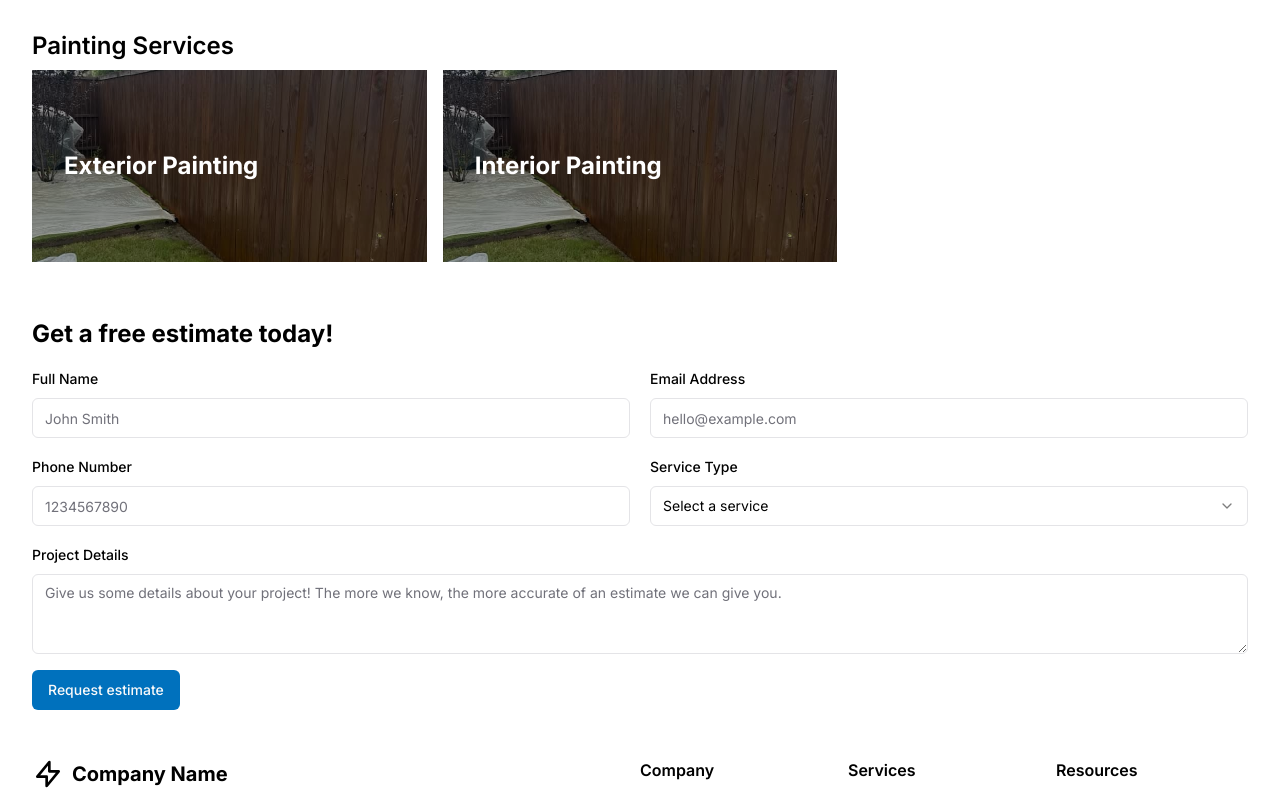
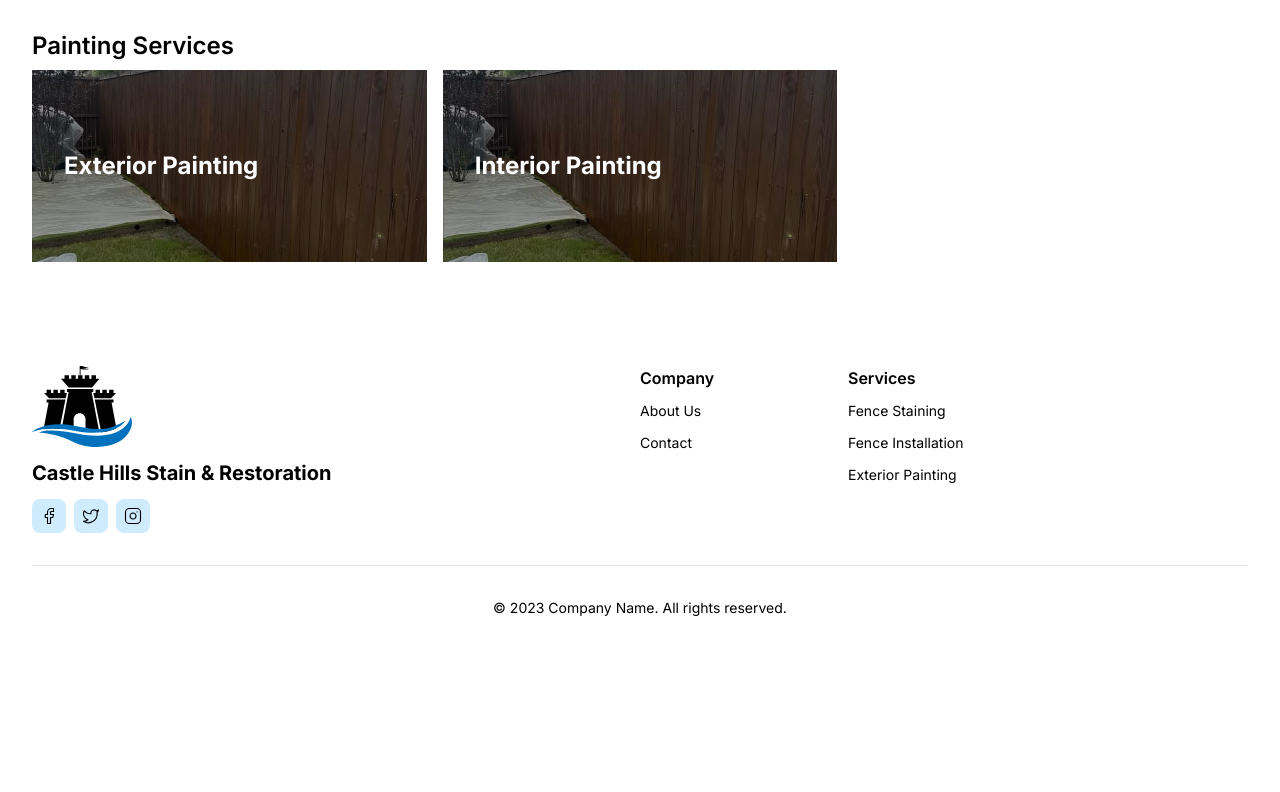
Before and after one commit to Radiata-Web/castle-hills, a Next.js app: page / in a window 1280 px wide. Shown: the part 2005-2797 px from the top of the page. After the commit the page ends 2671 px from the top, so only its background shows below. Built offline with nearby package versions, Linux system fonts and the light colour scheme; what zod-form-data would draw is missing.

Commit message:
Castle Hills updates

```diff
--- a/src/app/page.tsx
+++ b/src/app/page.tsx
@@ -9,7 +9,6 @@ export default function Home() {
       <Hero />
       <About />
       <ServicesCards />
-      <ContactForm />
     </>
   );
 }
--- a/src/components/nav/footer.tsx
+++ b/src/components/nav/footer.tsx
@@ -1,5 +1,6 @@
-import Link from "next/link"
-import Socials from "@/components/ui/socials"
+import Link from "next/link";
+import Socials from "@/components/ui/socials";
+import Logo from "./logo";
 
 export default function Footer() {
   return (
@@ -9,27 +10,14 @@ export default function Footer() {
         <div className="flex flex-col md:flex-row justify-between space-y-8 md:space-y-0 mb-8">
           {/* Left Column */}
           <div className="flex flex-col space-y-4 md:w-1/2">
-            <div className="flex items-center space-x-2">
-              <svg
-                className="h-8 w-8 text-primary"
-                fill="none"
-                viewBox="0 0 24 24"
-                stroke="currentColor"
-              >
-                <path
-                  strokeLinecap="round"
-                  strokeLinejoin="round"
-                  strokeWidth={2}
-                  d="M13 10V3L4 14h7v7l9-11h-7z"
-                />
-              </svg>
-              <span className="text-xl font-bold">Company Name</span>
-            </div>
-            <address className="text-sm text-muted-foreground not-italic">
-              <p>123 Business Street</p>
-              <p>Cityville, State 12345</p>
-            </address>
-            <Socials />
+            {/* Logo */}
+            <span className="flex flex-col items-center gap-3 md:items-start">
+              <img src="/ch-logo.svg" width={100} />
+              <p className="text-xl font-bold md:block md:text-lg lg:text-xl">
+                Castle Hills Stain & Restoration
+              </p>
+              <Socials />
+            </span>
           </div>
 
           {/* Right Column */}
@@ -51,14 +39,6 @@ export default function Footer() {
                       href="#"
                       className="text-sm text-muted-foreground hover:text-primary"
                     >
-                      Careers
-                    </Link>
-                  </li>
-                  <li>
-                    <Link
-                      href="#"
-                      className="text-sm text-muted-foreground hover:text-primary"
-                    >
                       Contact
                     </Link>
                   </li>
@@ -72,7 +52,7 @@ export default function Footer() {
                       href="#"
                       className="text-sm text-muted-foreground hover:text-primary"
                     >
-                      Products
+                      Fence Staining
                     </Link>
                   </li>
                   <li>
@@ -80,7 +60,7 @@ export default function Footer() {
                       href="#"
                       className="text-sm text-muted-foreground hover:text-primary"
                     >
-                      Solutions
+                      Fence Installation
                     </Link>
                   </li>
                   <li>
@@ -88,36 +68,7 @@ export default function Footer() {
                       href="#"
                       className="text-sm text-muted-foreground hover:text-primary"
                     >
-                      Pricing
-                    </Link>
-                  </li>
-                </ul>
-              </div>
-              <div>
-                <h3 className="font-semibold mb-2">Resources</h3>
-                <ul className="space-y-2">
-                  <li>
-                    <Link
-                      href="#"
-                      className="text-sm text-muted-foreground hover:text-primary"
-                    >
-                      Blog
-                    </Link>
-                  </li>
-                  <li>
-                    <Link
-                      href="#"
-                      className="text-sm text-muted-foreground hover:text-primary"
-                    >
-                      Documentation
-                    </Link>
-                  </li>
-                  <li>
-                    <Link
-                      href="#"
-                      className="text-sm text-muted-foreground hover:text-primary"
-                    >
-                      Support
+                      Exterior Painting
                     </Link>
                   </li>
                 </ul>
@@ -137,5 +88,5 @@ export default function Footer() {
         </div>
       </div>
     </footer>
-  )
+  );
 }
--- a/src/components/nav/navbar.tsx
+++ b/src/components/nav/navbar.tsx
@@ -84,7 +84,7 @@ export default function Navbar() {
           {/* Contact Me button */}
           <div className="hidden md:block">
             <Button className="transition-all duration-200 ease-in-out sm:hover:scale-105">
-              Contact Me
+              Get my free estimate
             </Button>
           </div>
 
@@ -158,7 +158,7 @@ export default function Navbar() {
             </div>
           </div>
           <Button className="w-full mt-4 transition-all duration-200 ease-in-out hover:scale-105">
-            Contact Me
+            Get my free estimate
           </Button>
         </div>
       </div>
--- a/src/components/services-cards.tsx
+++ b/src/components/services-cards.tsx
@@ -65,6 +65,8 @@ export default function ServicesCards() {
   // sm:grid-cols-2 lg:grid-cols-4 gap-4 sm:gap-8 md:gap-5
 
   return (
+    <>
+      <div className="absolute -translate-y-52" id="services"></div>
       <section className="py-10" id="servicesCards">
         <h2 className="text-4xl font-bold mb-5">Services We Offer</h2>
         {/* Map each category */}
@@ -100,5 +102,6 @@ export default function ServicesCards() {
           </article>
         ))}
       </section>
+    </>
   );
 }
```
Lines whose indentation alone changed are shown as unchanged.
